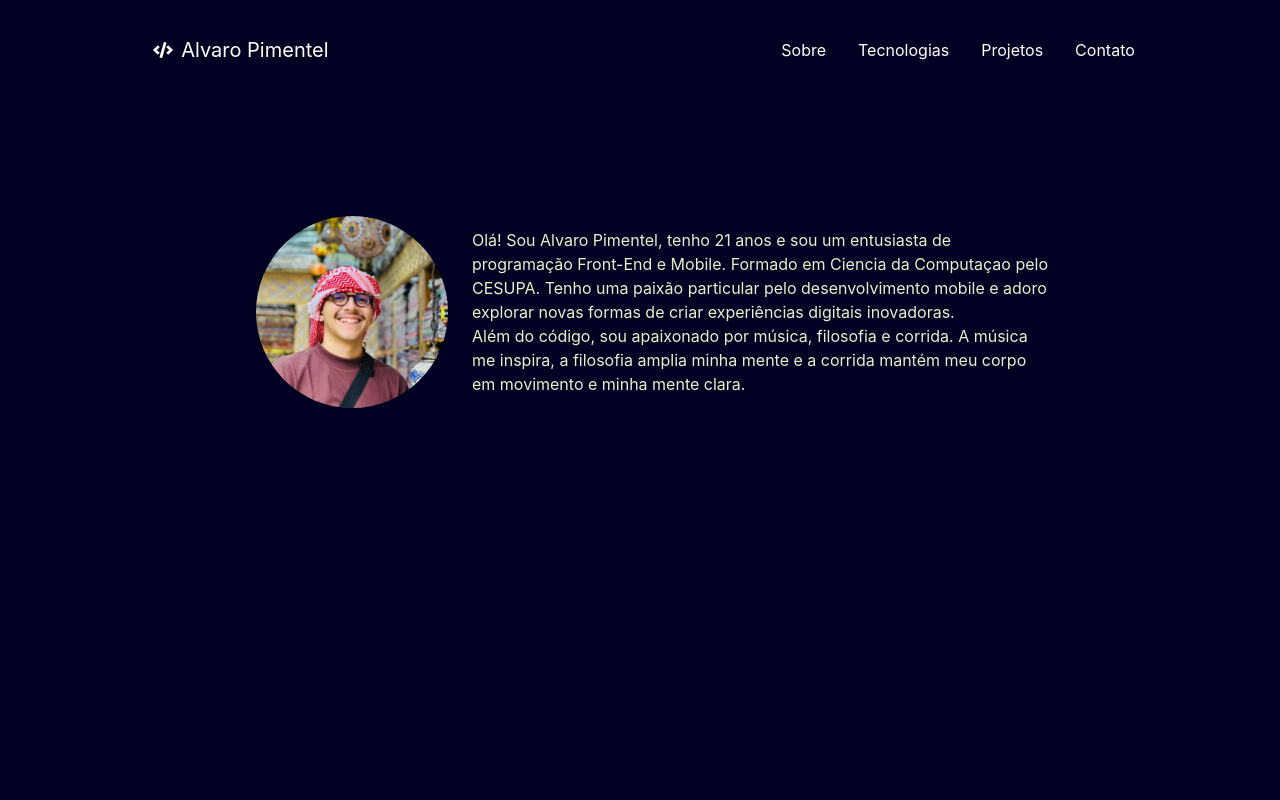
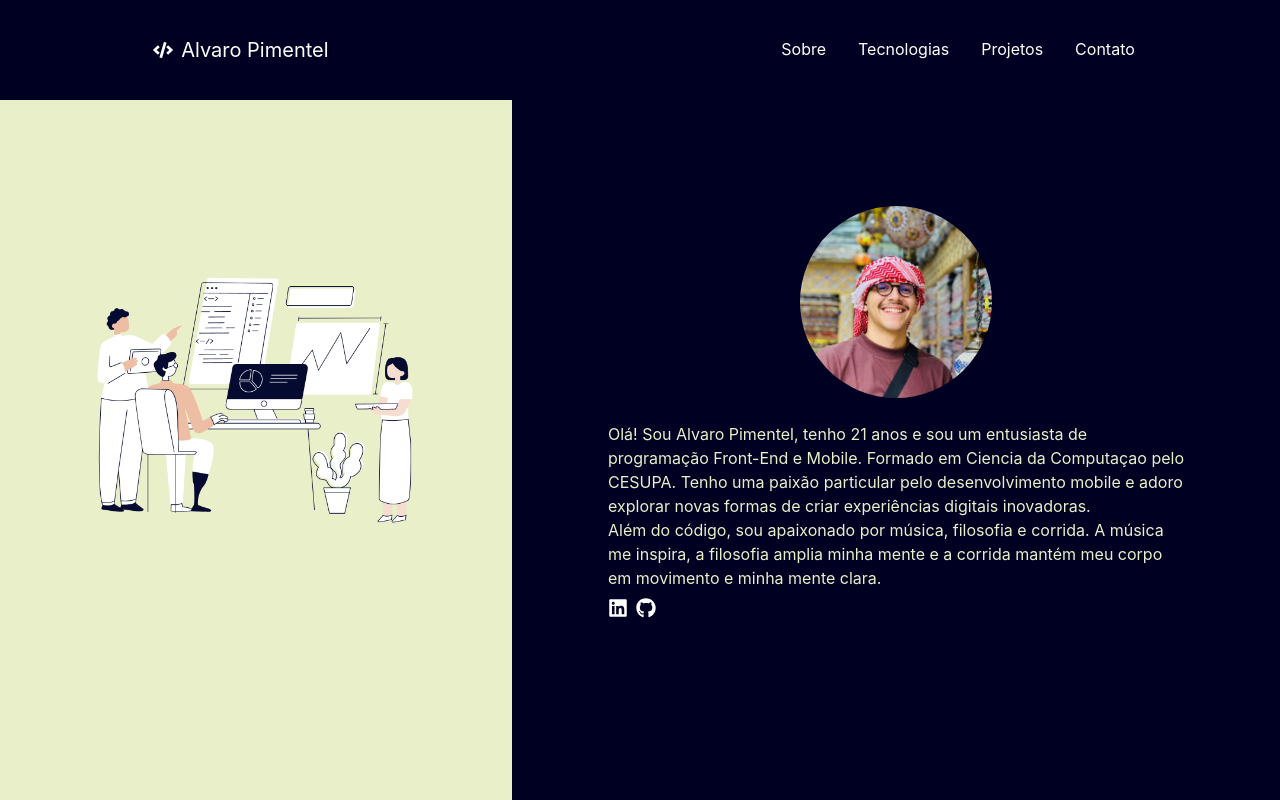
Before and after one commit to AlvaroPimente1/meu_portfolio, a React (Create React App) app: page / in a window 1280 px wide. Shown: the top 800 px of the page. Built offline with nearby package versions, Linux system fonts and the light colour scheme; no server answers.

Commit message:
feat: ilustracao de dev na pagina sobre

```diff
--- a/package.json
+++ b/package.json
@@ -7,6 +7,8 @@
     "@testing-library/react": "^13.4.0",
     "@testing-library/user-event": "^13.5.0",
     "axios": "^1.6.7",
+    "emailjs": "^4.0.3",
+    "emailjs-com": "^3.2.0",
     "react": "^18.2.0",
     "react-dom": "^18.2.0",
     "react-icons": "^5.0.1",
--- a/src/App.css
+++ b/src/App.css
@@ -52,3 +52,17 @@
   width: 100%;
   z-index: 1000; /* Para garantir que fique acima de outros elementos */
 }
+
+.Footer{
+  width: 100%;
+  height: 5%;
+}
+
+.nav-item {
+  transition: border-bottom 0.3s ease-in-out;
+  padding-bottom: 2px; /* Ajuste conforme necessário */
+}
+
+.nav-item:hover {
+  border-bottom: 2px solid #e9f0c9; /* Cor da linha de hover */
+}
--- a/src/App.js
+++ b/src/App.js
@@ -22,7 +22,7 @@ function App() {
       <Tecnologias/>
       <Projetos ref={projetosRef}/>
       <Contato/>
-      {/* <Footer/> */}
+      <Footer/>
     </div>
   );
 }
--- a/src/components/Contato/index.js
+++ b/src/components/Contato/index.js
@@ -1,13 +1,48 @@
 import '../../App.css';
+import emailjs from "emailjs-com";
 
 function Contato() {
+    function sendEmail(e) {
+        e.preventDefault();
+        emailjs.sendForm('service_zyixjhj', 'template_d67ptxf', e.target, 'user_BLg80uyyFXNabuj2m8IGP')
+
+        .then((result) => {
+            alert("Mensagem enviada com sucesso! 👍");
+
+        }, (error) => {
+            alert(error.message)
+
+        });
+        e.target.reset()
+    }
+
     return (
         <div className='bg-custom-blue items-center h-screen'>
             <div className='flex  flex-row space-x-8 justify-center py-48 items-center'>
-                <div className='bg-custom-light-green h-64 w-2/4 items-center justify-center text-center rounded-lg'>
+                <div className='bg-custom-light-green w-2/4 items-center justify-center text-center rounded-lg'>
                     <div className='m-3 justify-around'>
                         <h2 className='text-custom-blue'>Formulário de contato</h2>
-                        <input className=''/>
+                        <form onSubmit={sendEmail}>
+                    <div className="">
+
+                        <div className="">
+                            <label>Nome</label>
+                            <input type="text" autoFocus className="form-control" required placeholder="Nome" name="name"/>
+                        </div>
+                        <div className="">
+                        <label>Email</label>
+                            <input type="email" className="form-control" required placeholder="Seu email" name="email"/>
+                        </div>
+
+                        <div className="">
+                        <label>Mensagem</label>
+                            <textarea className="form-control" id="" cols="30" rows="8" required placeholder="Sua mensagem" name="message"></textarea>
+                        </div>
+                        <div className="">
+                            <input type="submit" className="btn btn-info" value="Enviar mensagem"></input>
+                        </div>
+                    </div>
+                </form>
                     </div>
                 </div>
             </div>
--- a/src/components/Footer/index.js
+++ b/src/components/Footer/index.js
@@ -2,8 +2,8 @@ import '../../App.css';
 
 function Footer(){
     return(
-        <footer className='Footer'>
-            <h4>Desenvolvido com ❤️ por Alvaro Pimentel</h4>
+        <footer className='Footer text-center bg-custom-blue'>
+            <h4 className='text-custom-light-green'>Desenvolvido com ❤️ por Alvaro Pimentel</h4>
         </footer>
     )
 }
--- a/src/components/NavBar/index.js
+++ b/src/components/NavBar/index.js
@@ -12,10 +12,10 @@ function NavBar({ scrollToSection, sobreRef, projetosRef }) {
                     </div>
                     <div></div>
                     <div className='flex space-x-8'>
-                        <p className='hover:text-custom-light-green cursor-pointer text-white' onClick={() => scrollToSection(sobreRef)}>Sobre</p>
-                        <p className='hover:text-custom-light-green cursor-pointer text-white' onClick={() => scrollToSection(sobreRef)}>Tecnologias</p>
-                        <p className='hover:text-custom-light-green cursor-pointer text-white' onClick={() => scrollToSection(projetosRef)}>Projetos</p>
-                        <p className='hover:text-custom-light-green cursor-pointer text-white' onClick={() => scrollToSection(sobreRef)}>Contato</p>
+                        <p className='nav-item hover:text-custom-light-green cursor-pointer text-white' onClick={() => scrollToSection(sobreRef)}>Sobre</p>
+                        <p className='nav-item hover:text-custom-light-green cursor-pointer text-white' onClick={() => scrollToSection(sobreRef)}>Tecnologias</p>
+                        <p className='nav-item hover:text-custom-light-green cursor-pointer text-white' onClick={() => scrollToSection(projetosRef)}>Projetos</p>
+                        <p className='nav-item hover:text-custom-light-green cursor-pointer text-white' onClick={() => scrollToSection(sobreRef)}>Contato</p>
                     </div>
                 </div>
             </header>
--- a/src/components/Sobre/index.js
+++ b/src/components/Sobre/index.js
@@ -1,15 +1,24 @@
 import '../../App.css';
 import perfil from '../../assets/images/fotoPerfil.jpeg';
+import ilustracao from '../../assets/images/IlustracaoDev.png';
+import { FaLinkedin, FaGithub } from 'react-icons/fa';
 
 function Sobre() {
     return (
-        <div className='bg-custom-blue items-center h-screen'>
-            <div className='flex  flex-row space-x-8 justify-center py-48 items-center'>
-                <div className='text-center flex flex-row items-center justify-between'>
+        <div className=' items-center h-screen flex'>
+            <div className='hidden md:flex bg-custom-light-green h-screen items-center justify-center w-2/5'>
+                <img src={ilustracao} className='w-80 h-80'/>
+            </div>
+            <div className='flex flex-1 bg-custom-blue justify-center items-center py-48'>
+                <div className='text-center flex flex-col items-center'>
                     <img src={perfil} className='w-60 h-60 rounded-full p-6'/>
                     <div className="max-w-xl text-left">
                         <h4 className='text-custom-light-green text-base'>Olá! Sou Alvaro Pimentel, tenho 21 anos e sou um entusiasta de programação Front-End e Mobile. Formado em Ciencia da Computaçao pelo CESUPA. Tenho uma paixão particular pelo desenvolvimento mobile e adoro explorar novas formas de criar experiências digitais inovadoras.</h4>
                         <h4 className='text-custom-light-green text-base'>Além do código, sou apaixonado por música, filosofia e corrida. A música me inspira, a filosofia amplia minha mente e a corrida mantém meu corpo em movimento e minha mente clara.</h4>
+                        <div className='flex flex-row mt-2'>
+                            <FaLinkedin size={20} className="text-white hover:text-custom-light-green cursor-pointer"/>
+                            <FaGithub size={20} className="text-white ml-2 hover:text-custom-light-green cursor-pointer"/>
+                        </div>
                     </div>
                 </div>
             </div>
```
Also changed, not shown: src/assets/images/IlustracaoDev.png (added), 1 other file (tests, documents, lock files or other folders).
